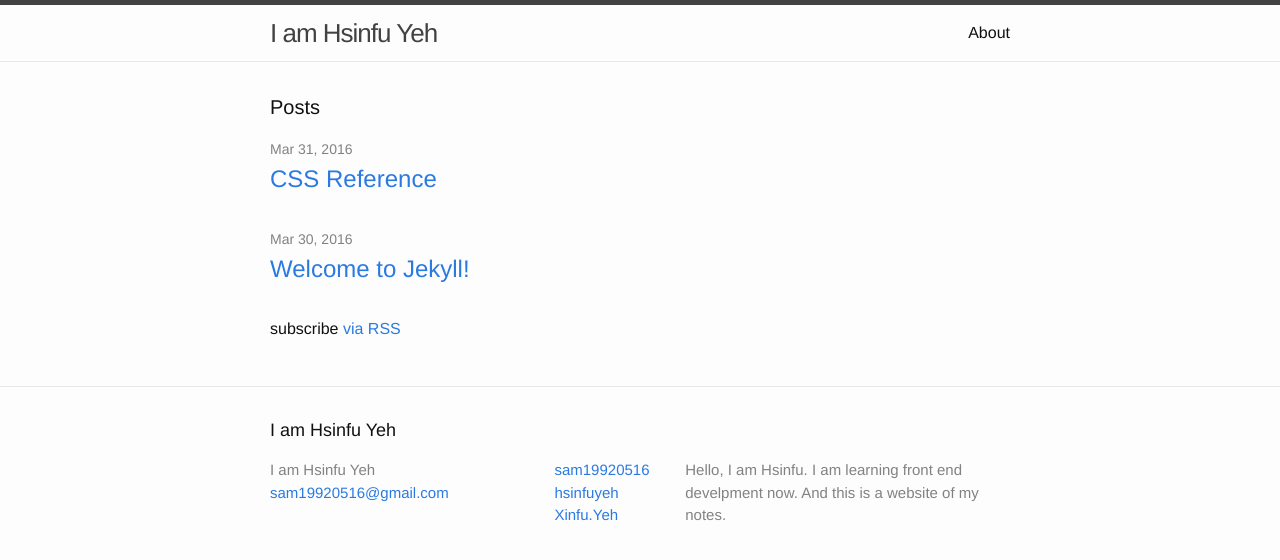
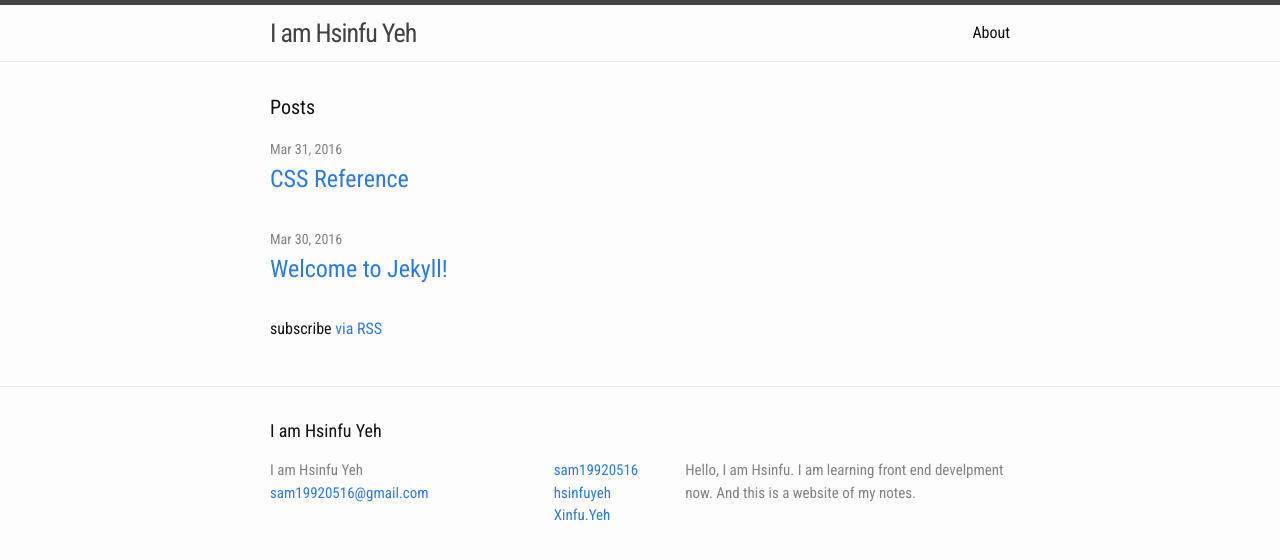
Before and after one commit to hsinfuyeh/hsinfuyeh.github.io, a Jekyll site: the page built from index.html, in a window 1280 px wide. Shown: the top 560 px of the page. Built offline with Jekyll 4.4.1, drawn with Linux system fonts in a browser that asks for light colours.

Commit message:
change font

```diff
--- a/_includes/head.html
+++ b/_includes/head.html
@@ -6,6 +6,7 @@
   <title>{% if page.title %}{{ page.title | escape }}{% else %}{{ site.title | escape }}{% endif %}</title>
   <meta name="description" content="{% if page.excerpt %}{{ page.excerpt | strip_html | strip_newlines | truncate: 160 }}{% else %}{{ site.description }}{% endif %}">
 
+  <link href='https://fonts.googleapis.com/css?family=Roboto+Condensed' rel='stylesheet' type='text/css'>
   <link rel="stylesheet" href="{{ "/css/main.css" | prepend: site.baseurl }}">
   <link rel="canonical" href="{{ page.url | replace:'index.html','' | prepend: site.baseurl | prepend: site.url }}">
   <link rel="alternate" type="application/rss+xml" title="{{ site.title }}" href="{{ "/feed.xml" | prepend: site.baseurl | prepend: site.url }}">
--- a/css/main.scss
+++ b/css/main.scss
@@ -6,7 +6,7 @@
 
 
 // Our variables
-$base-font-family: "Helvetica Neue", Helvetica, Arial, sans-serif;
+$base-font-family: 'Roboto Condensed', "Helvetica Neue", Helvetica, Arial, sans-serif;
 $base-font-size:   16px;
 $base-font-weight: 400;
 $small-font-size:  $base-font-size * 0.875;
```
